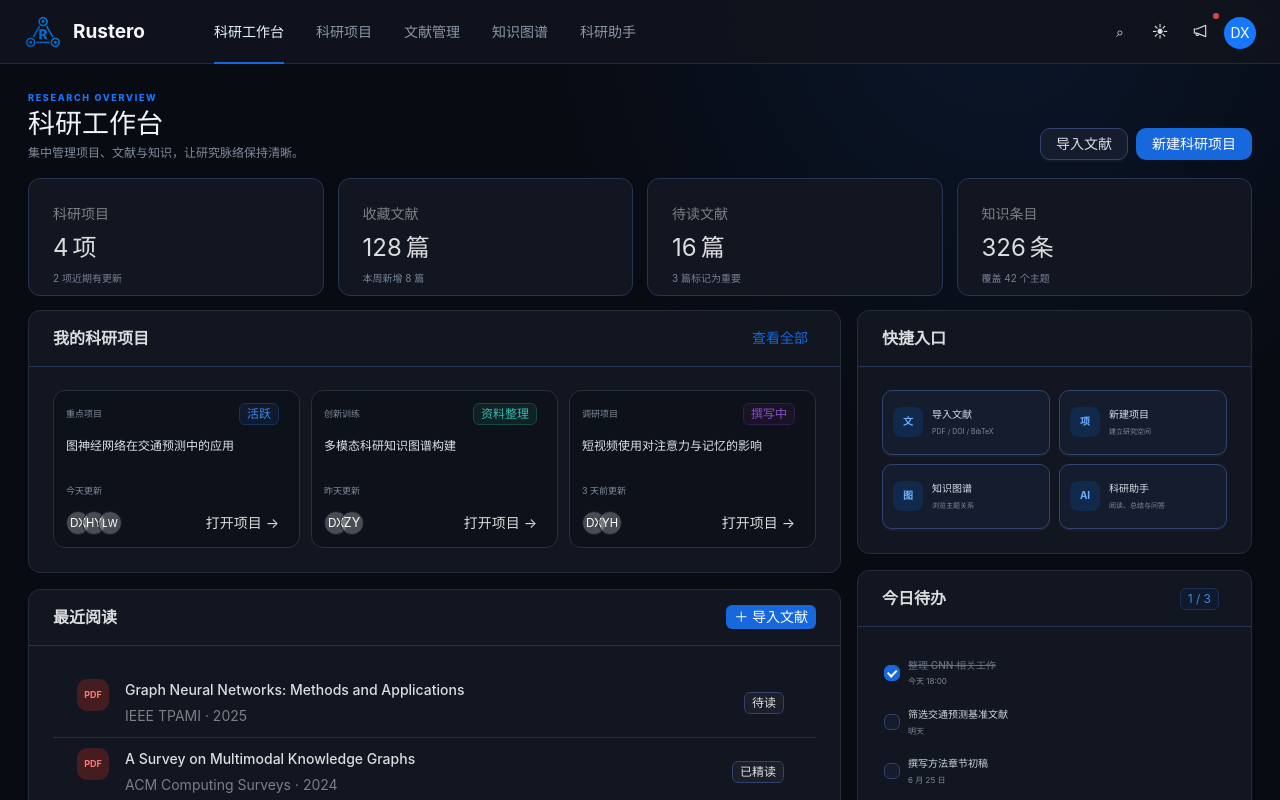
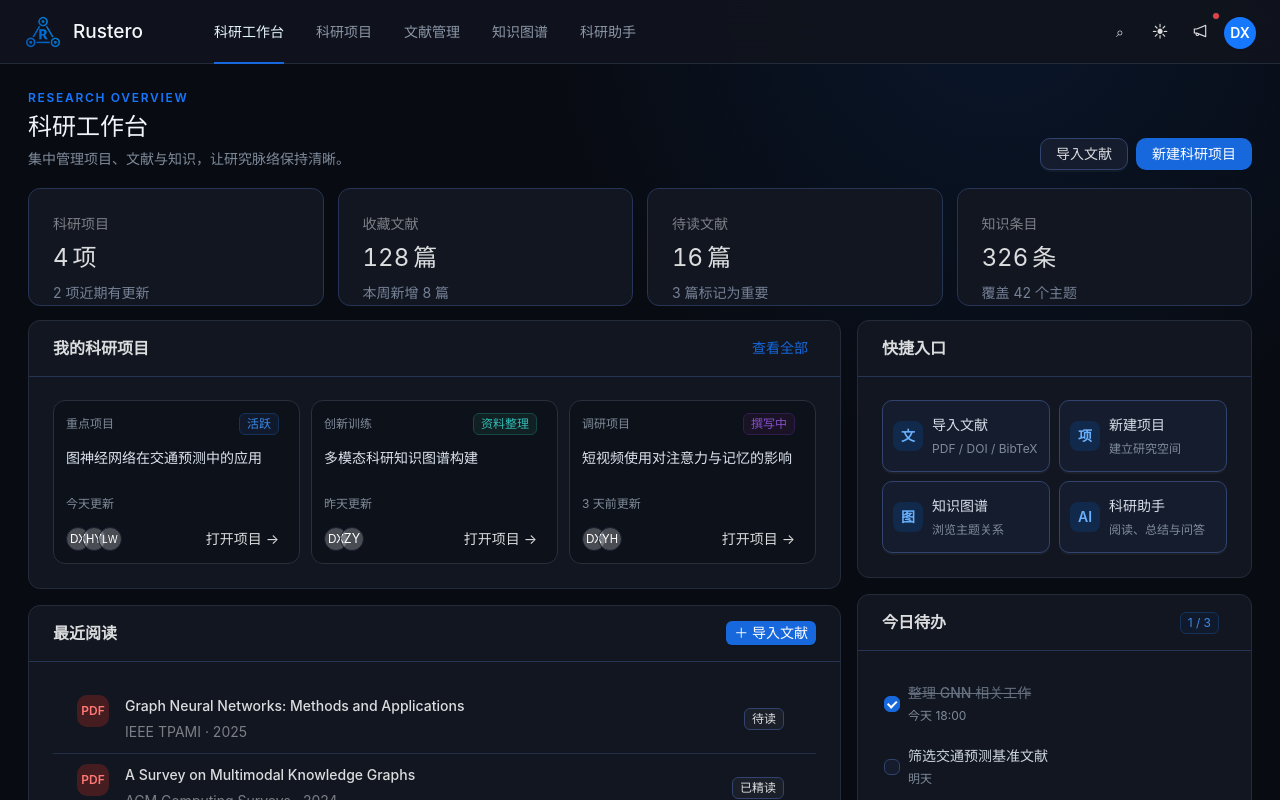
Before and after one commit to lishuang996/Rustero, a Vue app: page / in a window 1280 px wide. Built offline with nearby package versions, Linux system fonts and the light colour scheme.

Commit message:
Refactor and restyle ResearchHome and AppHeader
- Update font weights and sizes for better visual hierarchy
- Remove deprecated assistant card
- Clean up template formatting
- Migrate CSS to scoped styles with improved indentation
- Add font-family declaration to research layout

```diff
--- a/src/components/AppHeader.vue
+++ b/src/components/AppHeader.vue
@@ -101,6 +101,7 @@ const menuItems = computed<MenuProps["items"]>(() =>
 .brand strong {
   color: var(--brand);
   font-size: 19px;
+  font-weight: 500;
   line-height: 1;
 }
 
@@ -122,12 +123,12 @@ const menuItems = computed<MenuProps["items"]>(() =>
 .user-avatar {
   color: #fff;
   background: #1677ff;
+  font-weight: 600;
 }
 
 @media (max-width: 1080px) {
   .app-nav :deep(.ant-menu-item) {
     padding-inline: 8px;
-    font-size: 11px;
   }
 }
 
--- a/src/views/ResearchHome.vue
+++ b/src/views/ResearchHome.vue
@@ -63,9 +63,7 @@ const finishedTasks = computed(
         <div class="main-column">
           <a-card class="panel-card" title="我的科研项目">
             <template #extra>
-              <a-button type="link" size="small"
-              >查看全部</a-button
-              >
+              <a-button type="link" size="small">查看全部</a-button>
             </template>
             <div class="project-grid">
               <a-card
@@ -75,12 +73,8 @@ const finishedTasks = computed(
                 class="project-card"
               >
                 <div class="project-top">
-                  <span class="project-kind">{{
-                    project.kind
-                  }}</span>
-                  <a-tag :color="project.color">{{
-                    project.status
-                  }}</a-tag>
+                  <span class="project-kind">{{ project.kind }}</span>
+                  <a-tag :color="project.color">{{ project.status }}</a-tag>
                 </div>
                 <h3>{{ project.title }}</h3>
                 <p>{{ project.update }}</p>
@@ -94,9 +88,7 @@ const finishedTasks = computed(
                       {{ member }}
                     </a-avatar>
                   </a-avatar-group>
-                  <a-button type="text" size="small"
-                  >打开项目 →</a-button
-                  >
+                  <a-button type="text" size="small">打开项目 →</a-button>
                 </footer>
               </a-card>
             </div>
@@ -104,9 +96,7 @@ const finishedTasks = computed(
 
           <a-card class="panel-card library-card" title="最近阅读">
             <template #extra>
-              <a-button type="primary" size="small"
-              >＋ 导入文献</a-button
-              >
+              <a-button type="primary" size="small">＋ 导入文献</a-button>
             </template>
             <a-list :data-source="papers" item-layout="horizontal">
               <template #renderItem="{ item }">
@@ -115,11 +105,7 @@ const finishedTasks = computed(
                     :description="`${item.source} · ${item.year}`"
                   >
                     <template #avatar>
-                      <a-avatar
-                        shape="square"
-                        class="pdf-avatar"
-                      >PDF</a-avatar
-                      >
+                      <a-avatar shape="square" class="pdf-avatar">PDF</a-avatar>
                     </template>
                     <template #title>
                       <span>{{ item.title }}</span>
@@ -168,8 +154,8 @@ const finishedTasks = computed(
 
           <a-card class="panel-card" title="今日待办">
             <template #extra>
-              <a-tag color="blue"
-              >{{ finishedTasks }} / {{ tasks.length }}</a-tag
+              <a-tag color="blue">
+                {{ finishedTasks }} / {{ tasks.length }}</a-tag
               >
             </template>
             <div class="task-list">
@@ -185,17 +171,6 @@ const finishedTasks = computed(
                 </span>
               </a-checkbox>
             </div>
-          </a-card>
-
-          <a-card class="assistant-card">
-            <div class="assistant-content">
-              <a-avatar :size="42" class="ai-avatar">AI</a-avatar>
-              <span>
-                <small>RUSTERO COPILOT</small>
-                <b>从一篇文献开始探索</b>
-              </span>
-            </div>
-            <a-button type="primary" block>打开科研助手</a-button>
           </a-card>
         </aside>
       </div>
@@ -240,6 +215,10 @@ body {
   --task-done: #667181;
   --assistant-start: #111d31;
   --assistant-end: #151327;
+  font-family:
+    -apple-system, BlinkMacSystemFont, "Segoe UI", Roboto, "Helvetica Neue",
+    Arial, "Noto Sans", sans-serif, "Apple Color Emoji", "Segoe UI Emoji",
+    "Segoe UI Symbol", "Noto Color Emoji";
   min-height: 100%;
   height: 100%;
   overflow: auto;
@@ -288,20 +267,23 @@ body {
 }
 .page-title span {
   color: #1677ff;
-    font-size: 9px;
-    font-weight: 800;
+  font-size: 12px;
+  font-weight: 600;
+  line-height: 20px;
   letter-spacing: 1.7px;
 }
 .page-title h1 {
   margin: 3px 0 5px;
   color: var(--title);
-    font-size: 27px;
-    line-height: 1.25;
+  font-size: 24px;
+  font-weight: 500;
+  line-height: 32px;
 }
 .page-title p {
   margin: 0;
   color: var(--muted);
-    font-size: 12px;
+  font-size: 14px;
+  line-height: 22px;
 }
 .stat-row {
   margin-bottom: 14px;
@@ -310,6 +292,9 @@ body {
   position: relative;
   height: 118px;
   overflow: hidden;
+}
+.stat-card :deep(.ant-statistic-content-value) {
+  font-variant-numeric: tabular-nums;
 }
 .stat-card > i {
   position: absolute;
@@ -321,7 +306,8 @@ body {
 .stat-note {
   margin-top: 5px;
   color: #758196;
-    font-size: 10px;
+  font-size: 14px;
+  line-height: 22px;
 }
 .dashboard-grid {
   display: grid;
@@ -354,19 +340,22 @@ body {
 }
 .project-kind {
   color: var(--muted);
-    font-size: 9px;
+  font-size: 12px;
+  line-height: 20px;
 }
 .project-card h3 {
   min-height: 40px;
   margin: 12px 0 7px;
   color: var(--project-title);
-    font-size: 12px;
-    line-height: 1.55;
+  font-size: 14px;
+  font-weight: 500;
+  line-height: 22px;
 }
 .project-card p {
   margin: 0 0 13px;
   color: var(--muted);
-    font-size: 9px;
+  font-size: 12px;
+  line-height: 20px;
 }
 .project-card footer {
   display: flex;
@@ -378,8 +367,8 @@ body {
 }
 .pdf-avatar {
   color: #ff7875;
-    font-size: 9px;
-    font-weight: 700;
+  font-size: 12px;
+  font-weight: 600;
   background: #451d20;
 }
 .light-mode .pdf-avatar {
@@ -388,10 +377,12 @@ body {
 .paper-item :deep(.ant-list-item-meta-title) {
   margin-bottom: 3px;
   color: var(--paper-title);
-    font-size: 11px;
+  font-size: 14px;
+  line-height: 22px;
 }
 .paper-item :deep(.ant-list-item-meta-description) {
-    font-size: 9px;
+  font-size: 12px;
+  line-height: 20px;
 }
 .quick-grid {
   display: grid;
@@ -400,7 +391,7 @@ body {
 }
 .quick-action {
   height: auto;
-    min-height: 65px;
+  min-height: 72px;
   padding: 10px !important;
   display: flex;
   align-items: center;
@@ -416,7 +407,8 @@ body {
   place-items: center;
   border-radius: 8px;
   color: #69b1ff;
-    font-size: 10px;
+  font-size: 14px;
+  font-weight: 600;
   background: var(--quick-icon);
 }
 .quick-action > span {
@@ -424,13 +416,15 @@ body {
   display: flex;
   flex-direction: column;
   color: var(--quick-text);
-    font-size: 10px;
+  font-size: 14px;
+  line-height: 22px;
 }
 .quick-action small {
   margin-top: 3px;
   overflow: hidden;
   color: var(--muted);
-    font-size: 7px;
+  font-size: 12px;
+  line-height: 20px;
   text-overflow: ellipsis;
   white-space: nowrap;
 }
@@ -449,13 +443,15 @@ body {
 }
 .task-item b {
   color: var(--task-text);
-    font-size: 10px;
+  font-size: 14px;
   font-weight: 500;
+  line-height: 22px;
 }
 .task-item small {
   margin-top: 2px;
   color: var(--muted);
-    font-size: 8px;
+  font-size: 12px;
+  line-height: 20px;
 }
 .task-item .completed b {
   color: var(--task-done);
@@ -480,18 +476,21 @@ body {
 }
 .assistant-content small {
   color: #5f9fea;
-    font-size: 8px;
+  font-size: 12px;
+  line-height: 20px;
   letter-spacing: 1px;
 }
 .assistant-content b {
   margin-top: 3px;
   color: var(--project-title);
-    font-size: 11px;
+  font-size: 14px;
+  font-weight: 500;
+  line-height: 22px;
 }
 .ai-avatar {
   color: white;
-    font-size: 11px;
-    font-weight: 800;
+  font-size: 14px;
+  font-weight: 600;
   background: linear-gradient(135deg, #1677ff, #722ed1);
 }
 @media (max-width: 1080px) {
```
Lines whose indentation alone changed are shown as unchanged.
